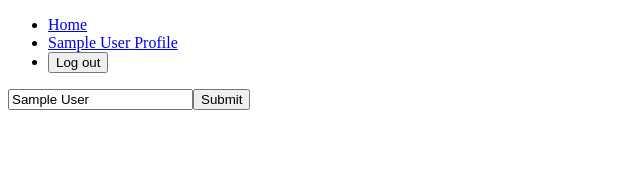
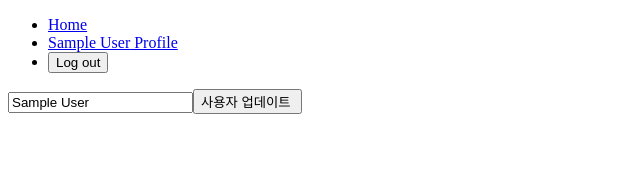
Before and after one commit to lhk3337/howitter, a React (Create React App) app: page /#/profile in a window 1280 px wide. Shown: the top 179 px of the page, without its empty margins (0-640 px from the left). Built offline with nearby package versions, Linux system fonts and the light colour scheme; no server answers; sample sign-in values are in the browser's storage.

Commit message:
submit 버튼 내용 수정

```diff
--- a/src/Routes/Profile.tsx
+++ b/src/Routes/Profile.tsx
@@ -24,7 +24,7 @@ const Profile = ({ userObj, refreshUser }: Iprops) => {
     <>
       <form onSubmit={onSubmit}>
         <input onChange={onChange} type="text" placeholder="Display name" value={newDisplayName} />
-        <input type="submit" placeholder="Update profile" />
+        <input type="submit" value="사용자 업데이트 " placeholder="Update profile" />
       </form>
     </>
   );
```
